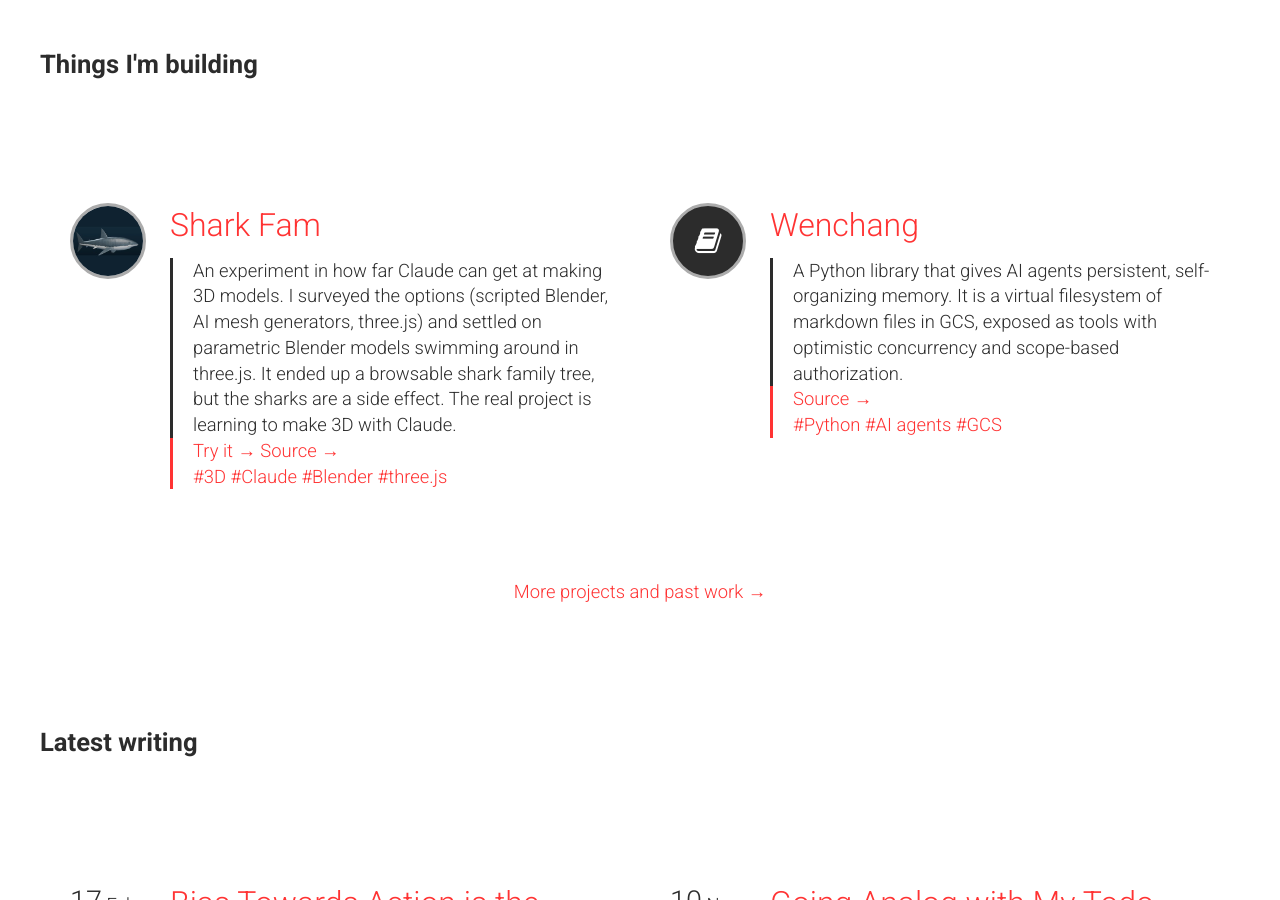
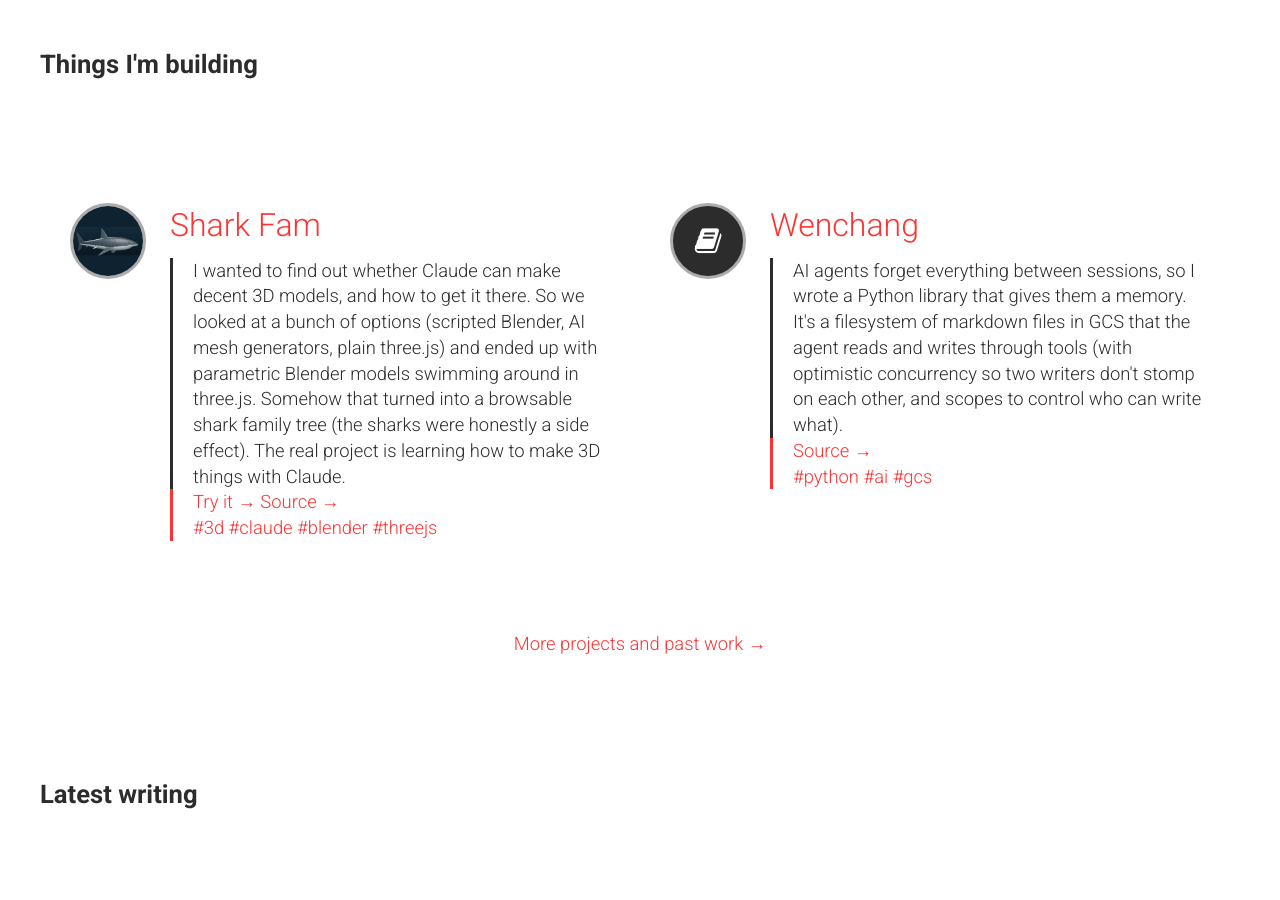
Before and after one commit to msiebert/msiebert.github.io, a Jekyll site: the page built from index.html, in a window 1280 px wide and 900 px high, scrolled down 418 px. Built offline with Jekyll 4.4.1, drawn with Linux system fonts in a browser that asks for light colours.

Commit message:
Rewrite featured project blurbs in the blog's voice
Co-Authored-By: Claude Sonnet 5.5 <noreply@anthropic.com>
Claude-Session: https://claude.ai/code/session_01KNYwgbifMRz4ohciDTXTE9

```diff
--- a/_data/featured_projects.yml
+++ b/_data/featured_projects.yml
@@ -1,16 +1,16 @@
 - title: Shark Fam
-  blurb: An experiment in how far Claude can get at making 3D models. I surveyed the options (scripted Blender, AI mesh generators, three.js) and settled on parametric Blender models swimming around in three.js. It ended up a browsable shark family tree, but the sharks are a side effect. The real project is learning to make 3D with Claude.
+  blurb: "I wanted to find out whether Claude can make decent 3D models, and how to get it there. So we looked at a bunch of options (scripted Blender, AI mesh generators, plain three.js) and ended up with parametric Blender models swimming around in three.js. Somehow that turned into a browsable shark family tree (the sharks were honestly a side effect). The real project is learning how to make 3D things with Claude."
   image: shark-fam-mark.jpg
-  tags: [3D, Claude, Blender, three.js]
+  tags: [3d, claude, blender, threejs]
   links:
     - label: Try it
       url: https://msiebert.github.io/shark-fam/
     - label: Source
       url: https://github.com/msiebert/shark-fam
 - title: Wenchang
-  blurb: A Python library that gives AI agents persistent, self-organizing memory. It is a virtual filesystem of markdown files in GCS, exposed as tools with optimistic concurrency and scope-based authorization.
+  blurb: "AI agents forget everything between sessions, so I wrote a Python library that gives them a memory. It's a filesystem of markdown files in GCS that the agent reads and writes through tools (with optimistic concurrency so two writers don't stomp on each other, and scopes to control who can write what)."
   icon: fa-book
-  tags: [Python, AI agents, GCS]
+  tags: [python, ai, gcs]
   links:
     - label: Source
       url: https://github.com/msiebert/wenchang
```
